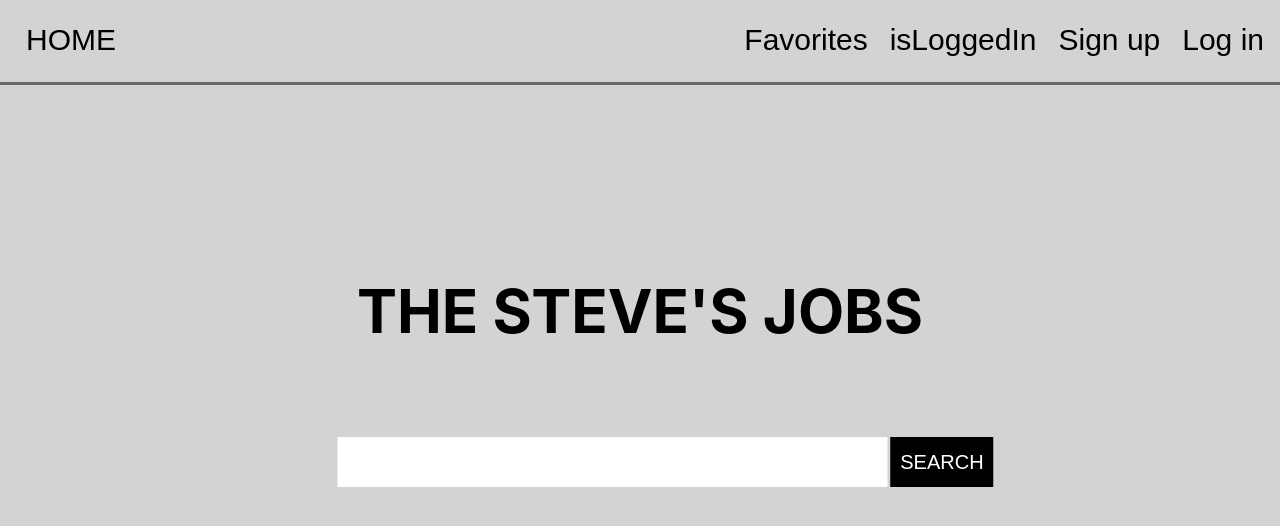
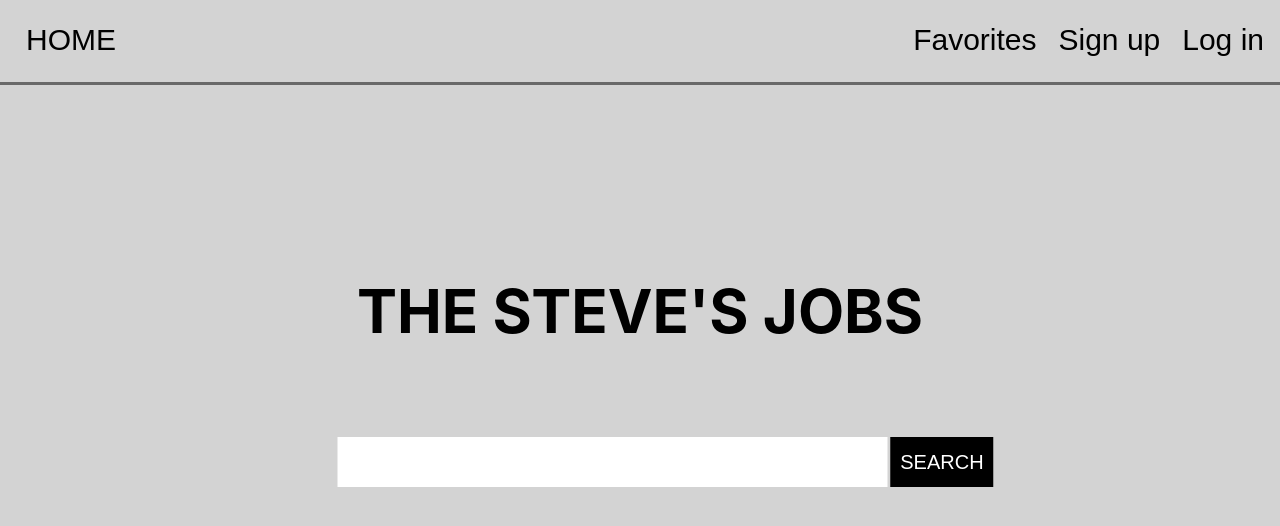
Before and after one commit to clumsyhat1994/xuan-zeng-project3, a React (Create React App) app: page / in a window 1280 px wide. Shown: the top 526 px of the page. Built offline with nearby package versions, Linux system fonts and the light colour scheme.

Commit message:
Update NavBar.js
deleted isLoggedIn button

```diff
--- a/src/components/NavBar.js
+++ b/src/components/NavBar.js
@@ -58,7 +58,6 @@ export default function () {
             <button id="home" onClick={() => navigate('/')}>HOME</button>
             <span>{username}</span>
             {buttons}
-            {isLoggedInBtn}
             <button id="post_job" onClick={() => navigate('/myFav')}>Favorites</button>
         </div>
     );
```
